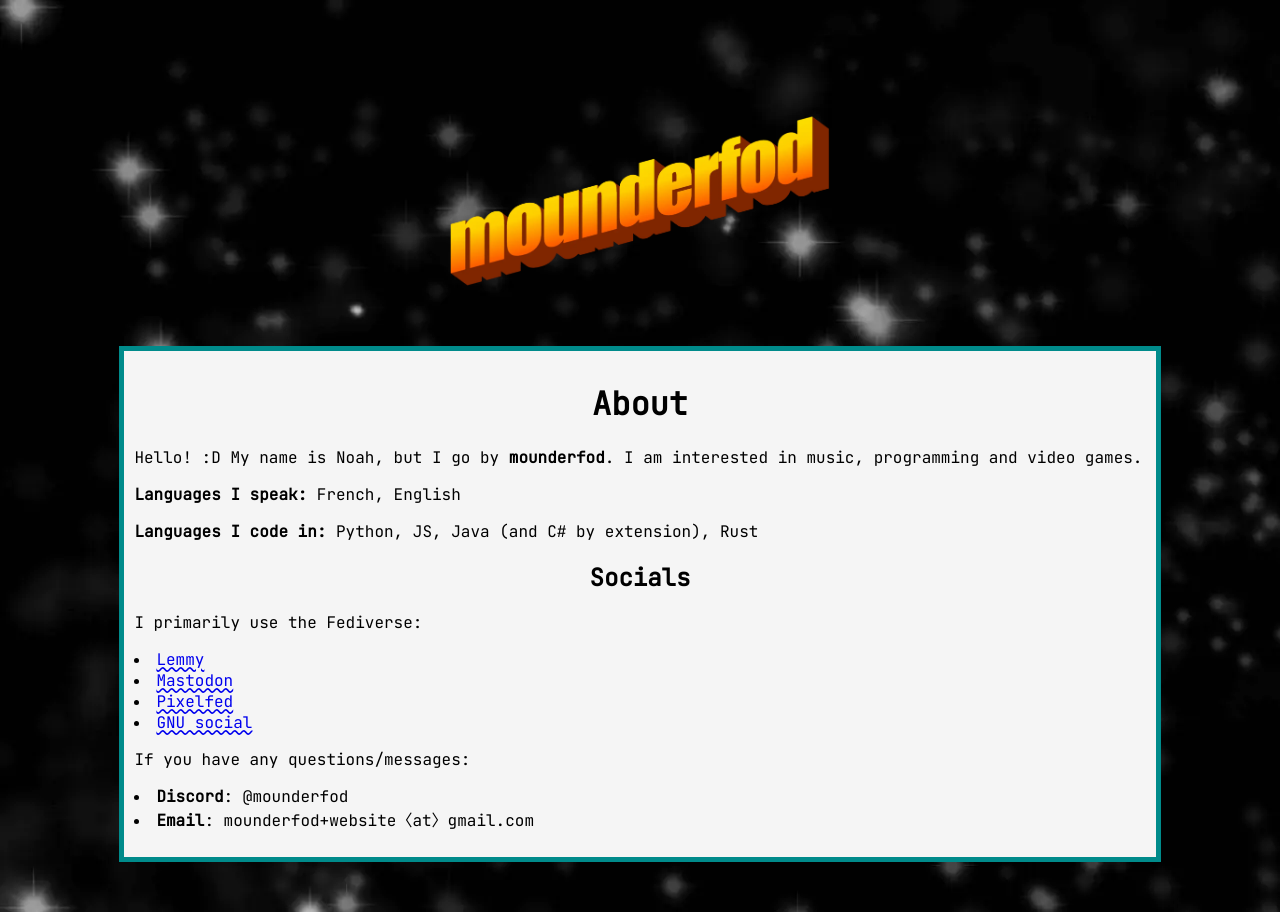
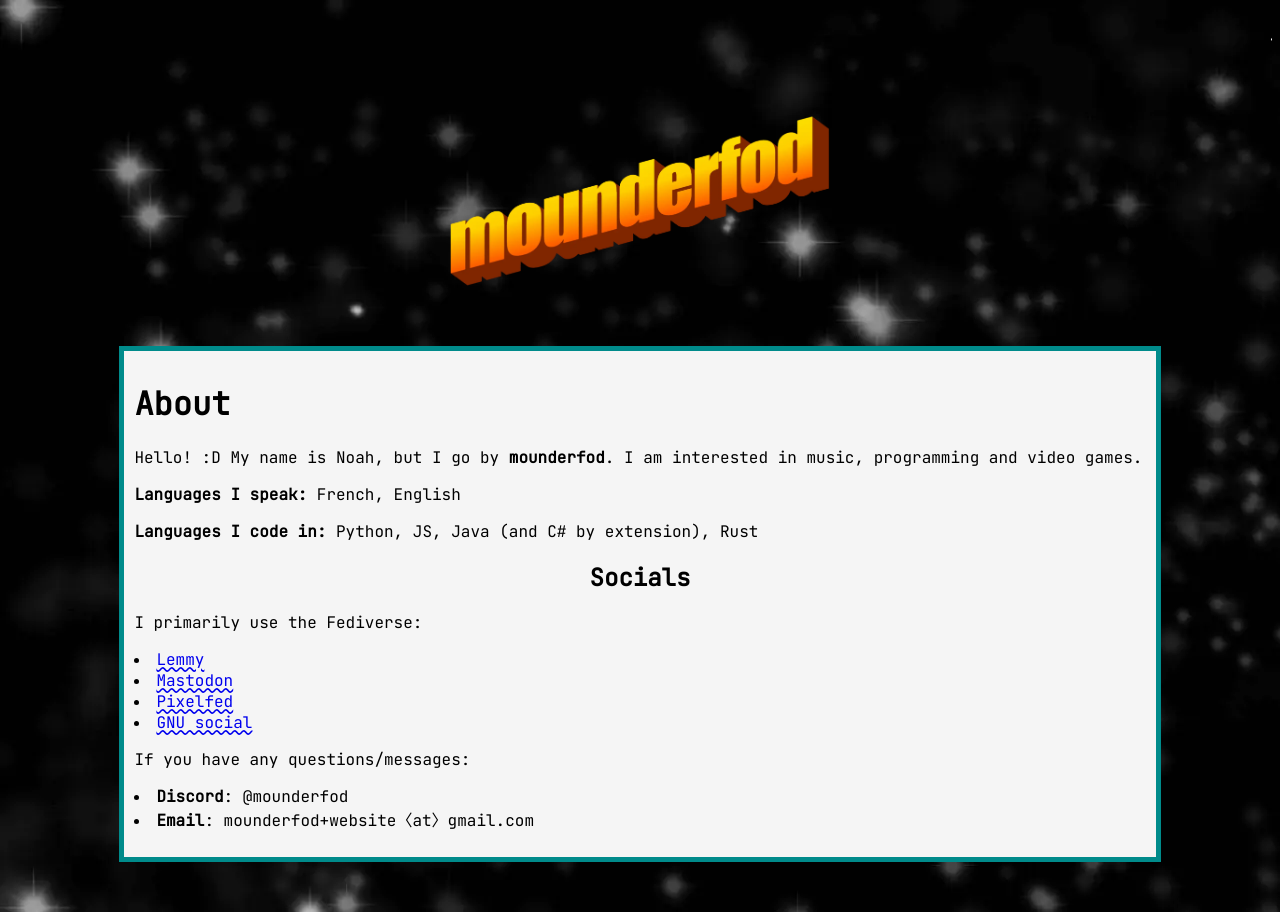
Before and after one commit to mounderfod/mounderfod.github.io, a Jekyll site: the page built from about.markdown, in a window 1280 px wide. Built offline with Jekyll 4.4.1, drawn with Linux system fonts in a browser that asks for light colours.

Commit message:
Small layout fixes

```diff
--- a/about.markdown
+++ b/about.markdown
@@ -4,7 +4,7 @@ title: About
 permalink: /about/
 ---
 
-<h1 style="text-align: center;">About</h1>
+# About
 
 Hello! :D My name is Noah, but I go by **mounderfod**. I am interested in music,
 programming and video games.
--- a/blog.html
+++ b/blog.html
@@ -4,7 +4,7 @@ title: Blog
 permalink: /blog/
 ---
 
-<h1 style="text-align: center">Blog</h1>
+<h1>Blog</h1>
 <script type="text/javascript" src="../mentions.js"></script>
 
 {% for post in site.posts %}
```
